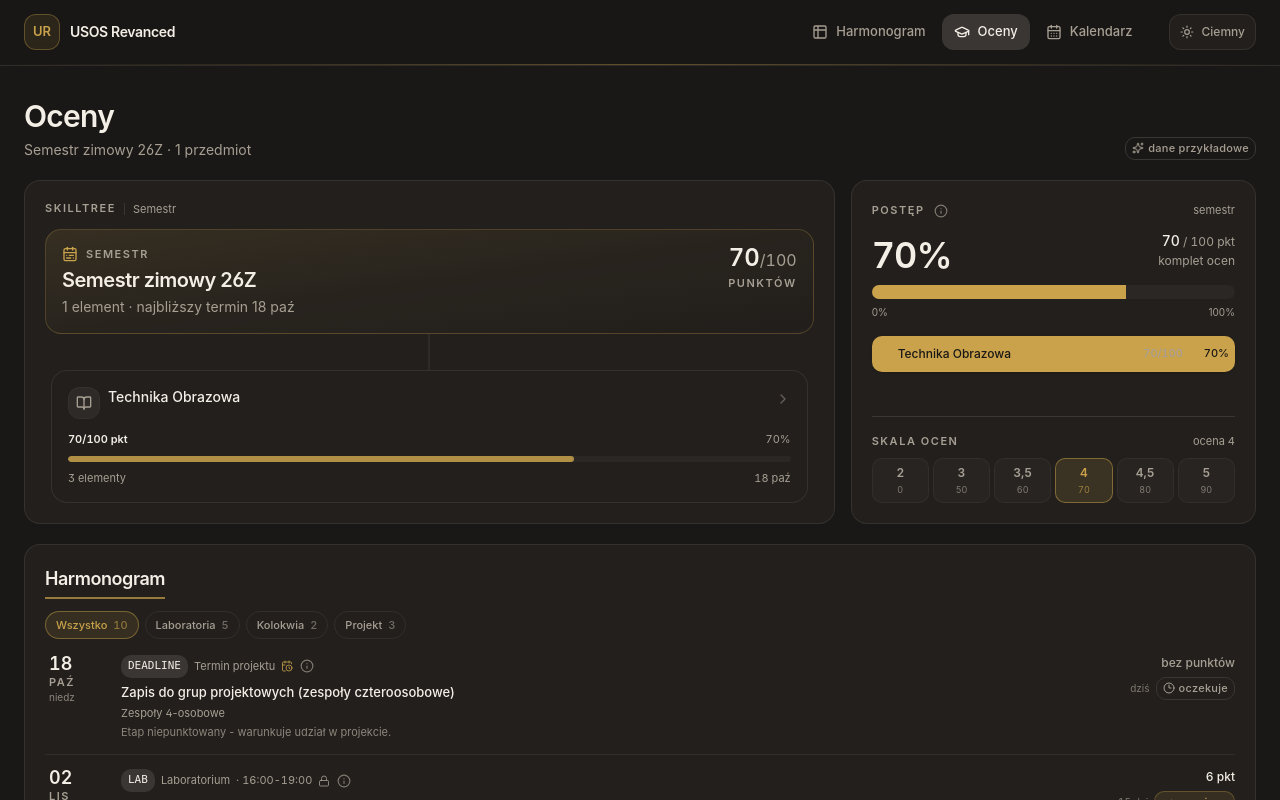
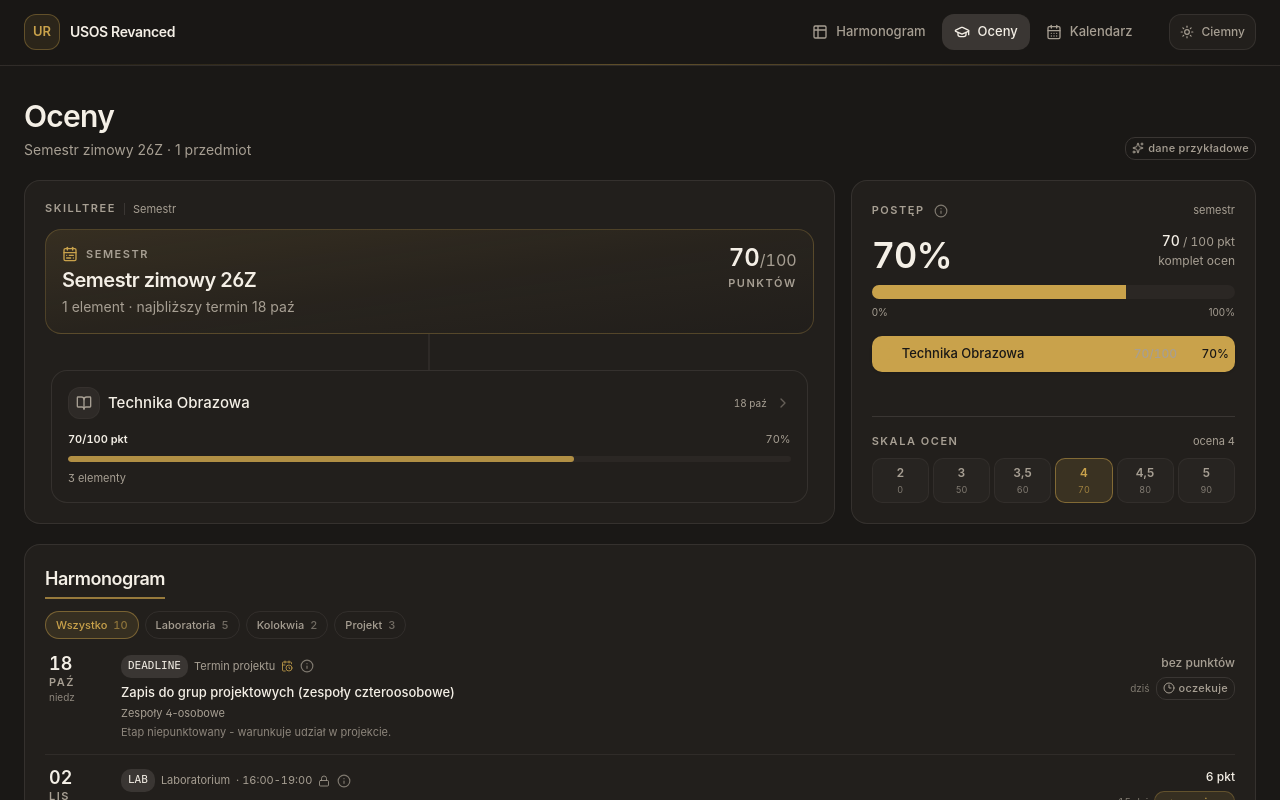
Before and after one commit to Viiico/UsosRevanced, a Nuxt app: page /oceny in a window 1280 px wide. Shown: the top 800 px of the page. Built offline with nearby package versions, Linux system fonts and the light colour scheme.

Commit message:
feat(oceny): karty bez podtytulow, data w prawym gornym rogu, wieksze wiersze legendy

```diff
--- a/app/components/oceny/ProgressBreakdown.vue
+++ b/app/components/oceny/ProgressBreakdown.vue
@@ -73,18 +73,18 @@ const scaleRows = computed(() => {
             :is="canDrill ? 'button' : 'div'"
             :type="canDrill ? 'button' : undefined"
             :class="[
-              'flex w-full items-center gap-2.5 rounded-md px-1.5 py-1.5 text-left transition-colors',
+              'flex w-full items-center gap-3 rounded-md px-1.5 py-2 text-left transition-colors',
               canDrill ? 'hover:bg-secondary/50' : '',
             ]"
             @click="canDrill && select(seg.id)"
           >
             <span
-              class="size-2.5 shrink-0 rounded-[3px]"
+              class="size-3 shrink-0 rounded-[3px]"
               :style="{ backgroundColor: segmentColor(seg.colorIndex) }"
             />
-            <span class="min-w-0 flex-1 truncate text-xs">{{ seg.label }}</span>
-            <span class="tnum text-[11px] text-muted-foreground">{{ seg.earned }}/{{ seg.max }}</span>
-            <span class="tnum w-9 text-right text-[11px] font-medium">{{ formatPercent(seg.ratio) }}</span>
+            <span class="min-w-0 flex-1 truncate text-[13px]">{{ seg.label }}</span>
+            <span class="tnum text-xs text-muted-foreground">{{ seg.earned }}/{{ seg.max }}</span>
+            <span class="tnum w-10 text-right text-xs font-medium">{{ formatPercent(seg.ratio) }}</span>
           </component>
         </li>
       </ul>
--- a/app/components/oceny/SkillNodeCard.vue
+++ b/app/components/oceny/SkillNodeCard.vue
@@ -31,28 +31,24 @@ const summary = computed(() => childSummary(props.node))
     @keydown.enter.prevent="emit('select', node.id)"
     @keydown.space.prevent="emit('select', node.id)"
   >
-    <div class="flex items-start gap-2">
+    <div class="flex items-center gap-2">
       <span
         class="grid size-8 shrink-0 place-items-center rounded-lg border border-border/70 bg-secondary/50 text-muted-foreground transition-colors group-hover:border-primary/30 group-hover:text-primary"
       >
         <component :is="icon" class="size-4" />
       </span>
 
-      <div class="min-w-0 flex-1">
-        <template v-if="node.short">
-          <p class="text-sm leading-snug font-medium">{{ node.short }}</p>
-          <p class="mt-0.5 line-clamp-2 text-[13px] leading-snug text-muted-foreground" :title="node.name">
-            {{ node.name }}
-          </p>
-        </template>
-        <p v-else class="line-clamp-2 text-sm leading-snug font-medium" :title="node.name">
-          {{ node.name }}
-        </p>
-      </div>
+      <p class="min-w-0 flex-1 truncate text-[15px] leading-snug font-medium" :title="node.name">
+        {{ node.short ?? node.name }}
+      </p>
+
+      <span v-if="nextTerm" class="tnum shrink-0 text-[10px] text-muted-foreground">
+        {{ formatDate(nextTerm.date) }}
+      </span>
 
       <ChevronRight
         v-if="hasChildren"
-        class="mt-1 size-4 shrink-0 text-muted-foreground/50 transition-transform group-hover:translate-x-0.5 group-hover:text-primary"
+        class="size-4 shrink-0 text-muted-foreground/50 transition-transform group-hover:translate-x-0.5 group-hover:text-primary"
       />
     </div>
 
@@ -74,10 +70,7 @@ const summary = computed(() => childSummary(props.node))
         />
       </div>
 
-      <div class="flex items-center justify-between gap-2 text-[11px] text-muted-foreground">
-        <span class="truncate">{{ summary ?? node.description ?? '' }}</span>
-        <span v-if="nextTerm" class="tnum shrink-0">{{ formatDate(nextTerm.date) }}</span>
-      </div>
+      <div v-if="summary" class="truncate text-[11px] text-muted-foreground">{{ summary }}</div>
     </div>
   </div>
 </template>
--- a/app/components/oceny/SkillTree.vue
+++ b/app/components/oceny/SkillTree.vue
@@ -15,6 +15,13 @@ const kindLabel = computed(() => NODE_KIND_LABEL[current.value.kind])
 const summary = computed(() => childSummary(current.value))
 const nextTerm = computed(() => termsForNode(current.value, terms)[0] ?? null)
 const hasPoints = computed(() => progress.value.max > 0)
+
+/** Opis i założenia idą do dymka, żeby hub miał zawsze tę samą wysokość. */
+const infoText = computed(() =>
+  [current.value.info, current.value.assumption ? `Założenie: ${current.value.assumption}` : null]
+    .filter(Boolean)
+    .join(' · '),
+)
 
 /** Wcięcie szyny łączącej rodzic → dzieci: środek pierwszej i ostatniej kolumny. */
 const railInset = computed(() => `${50 / Math.max(children.value.length, 1)}%`)
@@ -43,7 +50,7 @@ const railInset = computed(() => `${50 / Math.max(children.value.length, 1)}%`)
             <div class="flex items-center gap-2">
               <component :is="icon" class="size-4 shrink-0 text-primary" />
               <span class="eyebrow text-primary/80">{{ kindLabel }}</span>
-              <InfoHint v-if="current.info" :text="current.info" />
+              <InfoHint v-if="infoText" :text="infoText" />
             </div>
 
             <h2 class="mt-1.5 text-lg leading-tight font-semibold tracking-tight text-balance sm:text-xl">
@@ -69,13 +76,6 @@ const railInset = computed(() => `${50 / Math.max(children.value.length, 1)}%`)
             <div class="eyebrow mt-1.5">punktów</div>
           </div>
         </div>
-
-        <p
-          v-if="current.assumption"
-          class="mt-3 border-t border-primary/15 pt-2 text-[11px] leading-relaxed text-muted-foreground"
-        >
-          <span class="font-medium text-primary/80">Założenie:</span> {{ current.assumption }}
-        </p>
       </div>
 
       <div v-if="children.length && compact" class="mt-5 flex flex-wrap gap-3">
```
